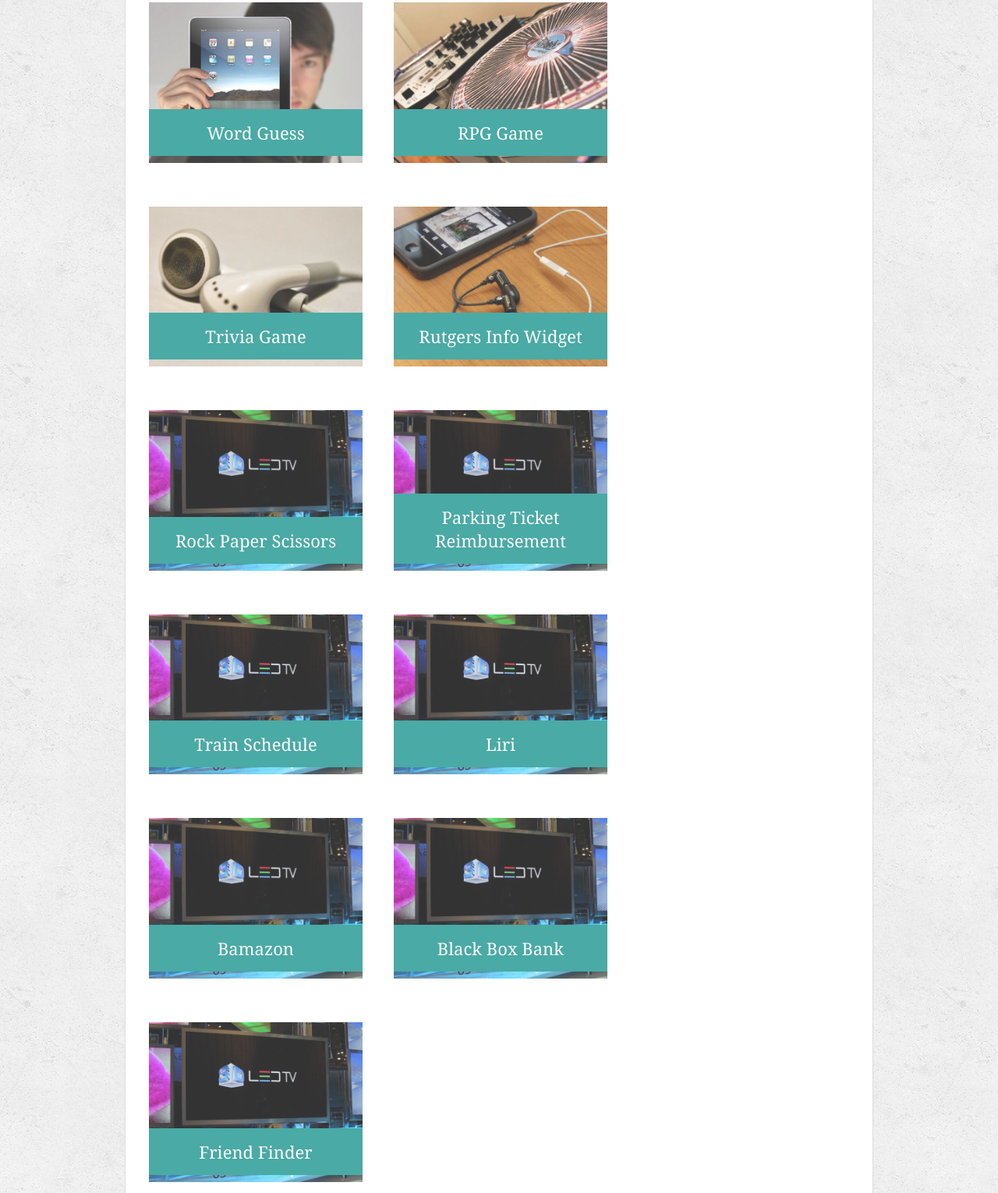
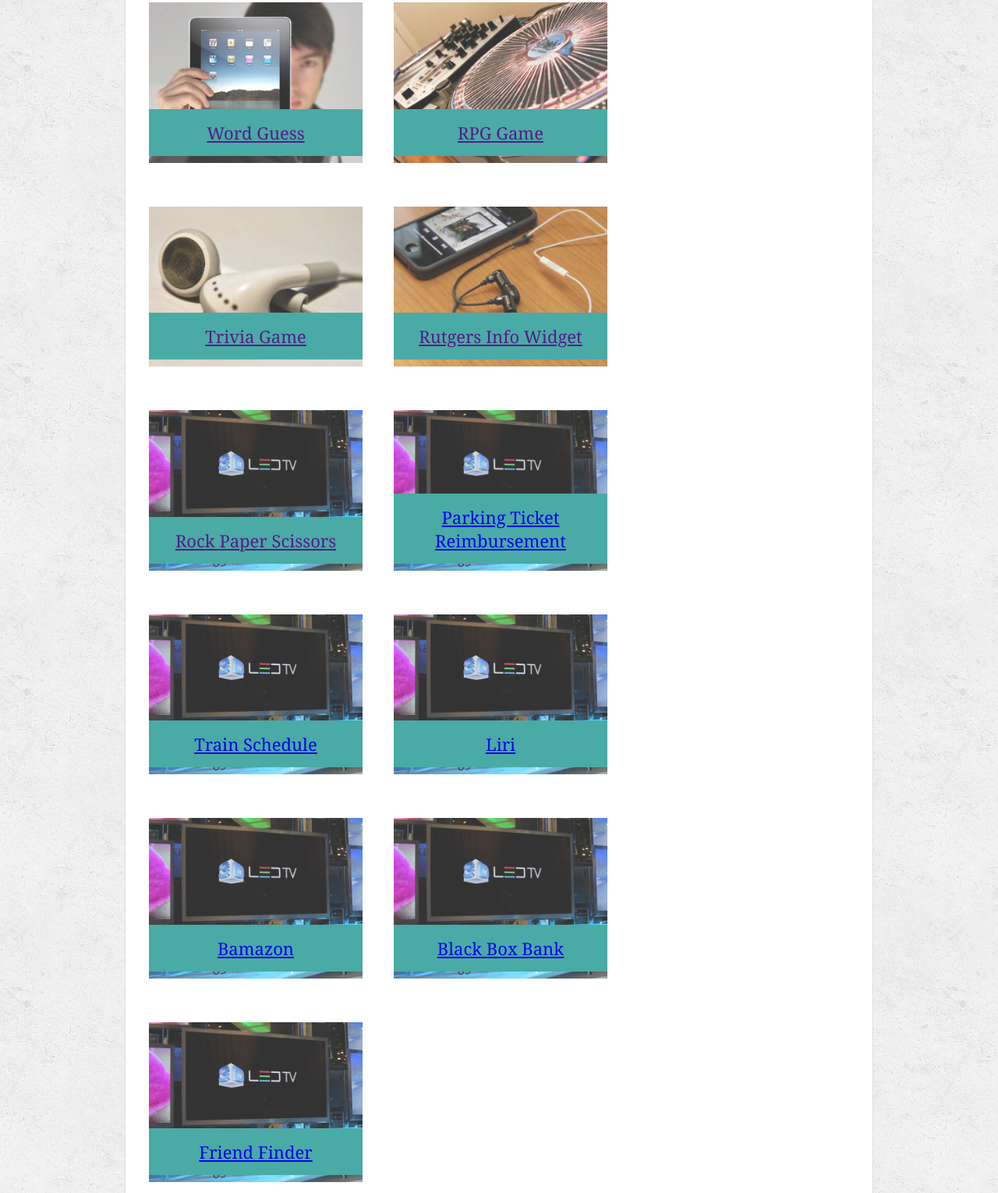
Before and after one commit to jragno918/myPortfolio, a plain HTML site: page portfolio.html in a window 1280 px wide. Shown: the part 270-1800 px from the top of the page at 78% size. Drawn offline with Linux system fonts and the light colour scheme; files that its build step writes are made by us from their sources; files whose address does not match are found by name.

Commit message:
added links to portfolio projects

```diff
--- a/portfolio.html
+++ b/portfolio.html
@@ -28,63 +28,63 @@
       <div class="work">
         <img src="assets/images/technics-q-c-640-480-1.jpg" alt="Word Guess">
 
-        <h3>Word Guess</h3>
+        <h3><a href="">Word Guess</a></h3>
       </div>
       <div class="work">
         <img src="assets/images/technics-q-c-640-480-2.jpg" alt="RPG Game">
 
-        <h3>RPG Game</h3>
+        <h3><a href="">RPG Game</a></h3>
       </div>
       <div class="work">
         <img src="assets/images/technics-q-c-640-480-5.jpg" alt="Trivia Game">
 
-        <h3>Trivia Game</h3>
+        <h3><a href="">Trivia Game</a></h3>
       </div>
       <div class="work">
         <img src="assets/images/technics-q-c-640-480-7.jpg" alt="Rutgers Info Widget">
 
-        <h3>Rutgers Info Widget</h3>
+        <h3><a href="">Rutgers Info Widget</a></h3>
       </div>
       <div class="work">
         <img src="assets/images/technics-q-c-640-480-9.jpg" alt="Rock Paper Scissors">
 
-        <h3>Rock Paper Scissors</h3>
+        <h3><a href="">Rock Paper Scissors</a></h3>
       </div>
 
       <div class="work">
         <img src="assets/images/technics-q-c-640-480-9.jpg" alt="Parking Ticket Reimbursement">
 
-        <h3>Parking Ticket Reimbursement</h3>
+        <h3><a href="https://jragno918.github.io/PTR/">Parking Ticket Reimbursement</a></h3>
       </div>
 
       <div class="work">
         <img src="assets/images/technics-q-c-640-480-9.jpg" alt="Train Schedule">
 
-        <h3>Train Schedule</h3>
+        <h3><a href="https://jragno918.github.io/trainSchedule/">Train Schedule</a></h3>
       </div>
 
       <div class="work">
         <img src="assets/images/technics-q-c-640-480-9.jpg" alt="Liri">
 
-        <h3>Liri</h3>
+        <h3><a href="https://github.com/jragno918/liriBot">Liri</a></h3>
       </div>
 
       <div class="work">
         <img src="assets/images/technics-q-c-640-480-9.jpg" alt="Liri">
 
-        <h3>Bamazon</h3>
+        <h3><a href="https://github.com/jragno918/mockAmazon">Bamazon</a></h3>
       </div>
 
       <div class="work">
         <img src="assets/images/technics-q-c-640-480-9.jpg" alt="Liri">
 
-        <h3>Black Box Bank</h3>
+        <h3><a href="https://damp-journey-84727.herokuapp.com/">Black Box Bank</a></h3>
       </div>
 
       <div class="work">
         <img src="assets/images/technics-q-c-640-480-9.jpg" alt="Liri">
 
-        <h3>Friend Finder</h3>
+        <h3><a href="https://jragno918.github.io/friendFinder/">Friend Finder</a></h3>
       </div>
 
     </section>
```
